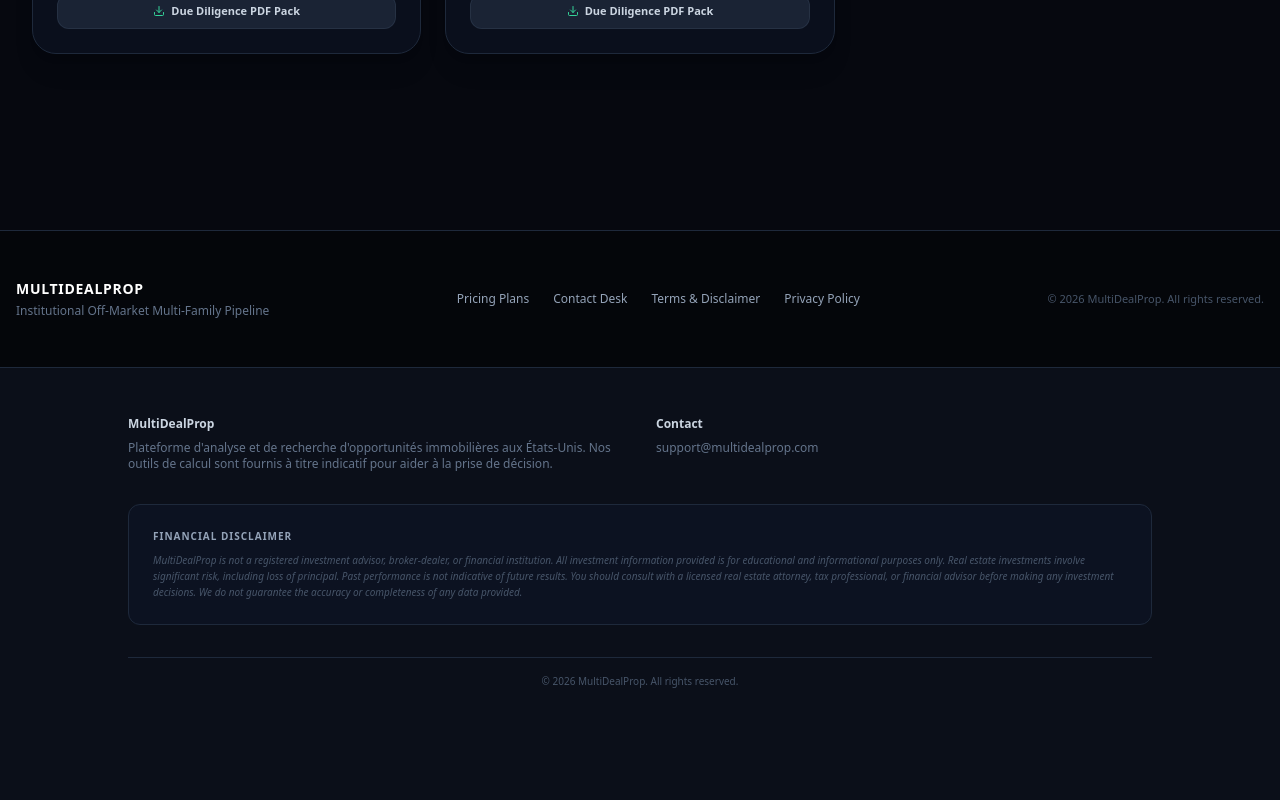
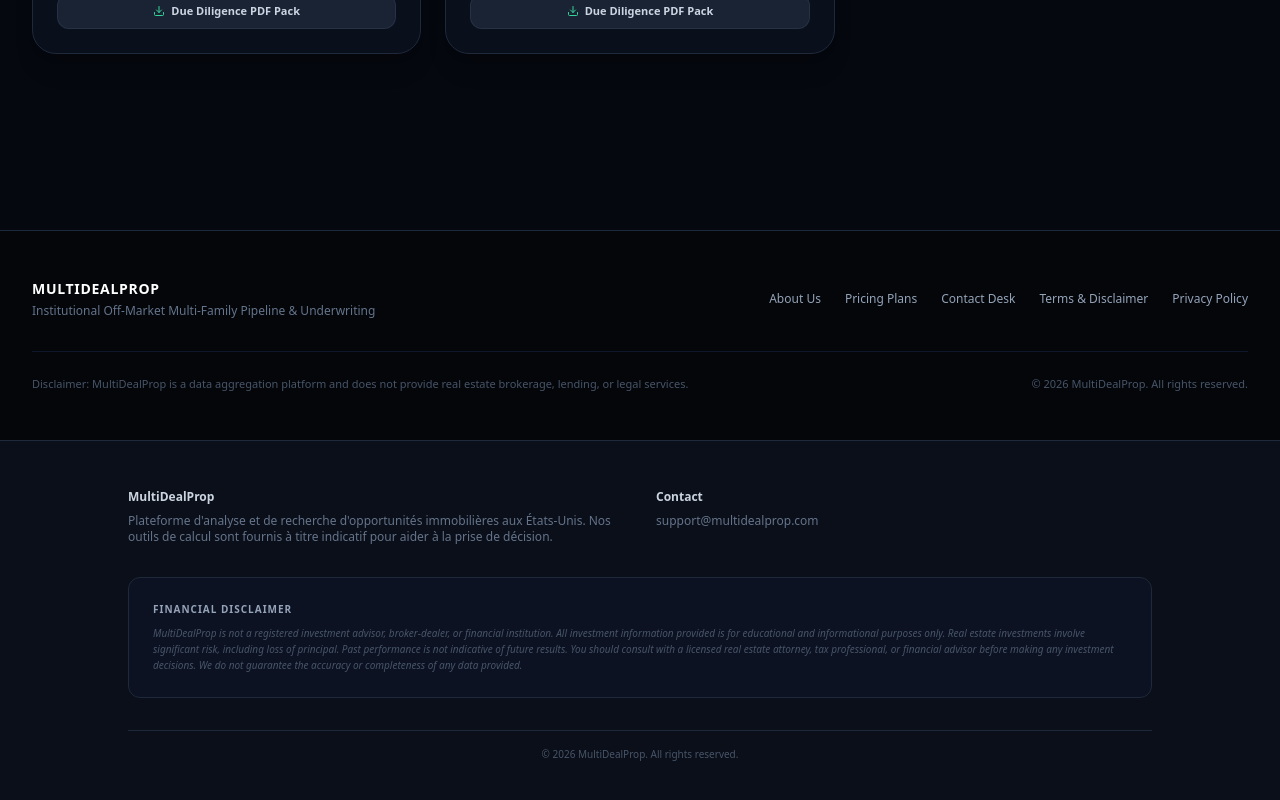
Before and after one commit to MultiDeal/multidealprop, a Next.js app: page / in a window 1280 px wide. Shown: the part 1802-2602 px from the top of the page. Before the commit the page ends 2539 px from the top, so only its background shows below. Built offline with nearby package versions, Linux system fonts and the light colour scheme; no server answers; the database is empty.

Commit message:
Refactor footer structure and update text
Updated footer layout and content for better organization and clarity.

```diff
--- a/src/app/page.tsx
+++ b/src/app/page.tsx
@@ -548,22 +548,30 @@
       </section>
 
       {/* Footer */}
-      <footer className="border-t border-slate-800 bg-[#04060A] py-12 mt-20 text-slate-400 text-xs">
-  <div className="max-w-7xl mx-auto px-4 flex flex-col md:flex-row items-center justify-between gap-6">
+      <footer className="border-t border-slate-800 bg-[#04060A] py-12 mt-20 text-slate-400 text-xs font-sans">
+  <div className="max-w-7xl mx-auto px-4 sm:px-6 lg:px-8 space-y-8">
+    <div className="flex flex-col md:flex-row items-center justify-between gap-6">
       <div>
         <span className="text-white font-black tracking-wider text-sm">MULTIDEALPROP</span>
-      <p className="text-slate-500 mt-1">Institutional Off-Market Multi-Family Pipeline</p>
+        <p className="text-slate-500 text-xs mt-1">Institutional Off-Market Multi-Family Pipeline &amp; Underwriting</p>
       </div>
 
-    <div className="flex flex-wrap items-center gap-6">
+      <div className="flex flex-wrap items-center justify-center gap-6 text-xs font-medium">
+        <Link href="/about" className="hover:text-emerald-400 transition-colors">About Us</Link>
         <Link href="/vip" className="hover:text-emerald-400 transition-colors">Pricing Plans</Link>
         <Link href="/contact" className="hover:text-emerald-400 transition-colors">Contact Desk</Link>
         <Link href="/terms" className="hover:text-emerald-400 transition-colors">Terms &amp; Disclaimer</Link>
         <Link href="/privacy" className="hover:text-emerald-400 transition-colors">Privacy Policy</Link>
       </div>
+    </div>
 
-    <div className="text-slate-600 text-[11px]">
+    <div className="border-t border-slate-900 pt-6 flex flex-col md:flex-row items-center justify-between gap-4 text-[11px] text-slate-600">
+      <p className="text-center md:text-left">
+        Disclaimer: MultiDealProp is a data aggregation platform and does not provide real estate brokerage, lending, or legal services.
+      </p>
+      <p className="flex-shrink-0">
         © {new Date().getFullYear()} MultiDealProp. All rights reserved.
+      </p>
     </div>
   </div>
 </footer>
```
Lines whose indentation alone changed are shown as unchanged.
